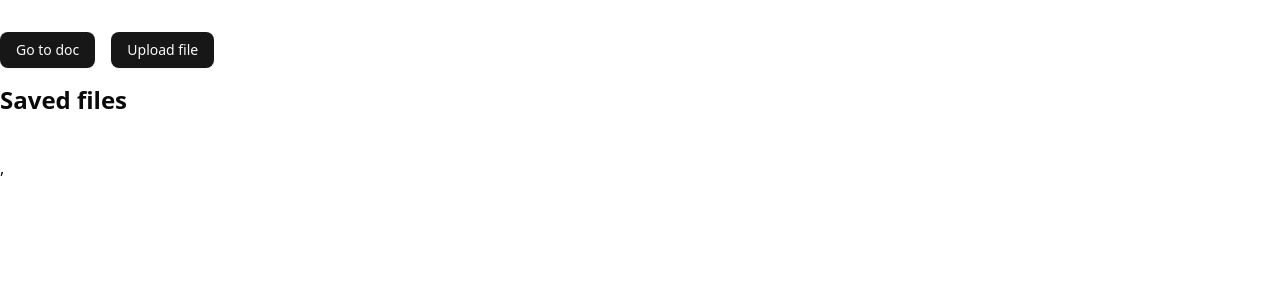
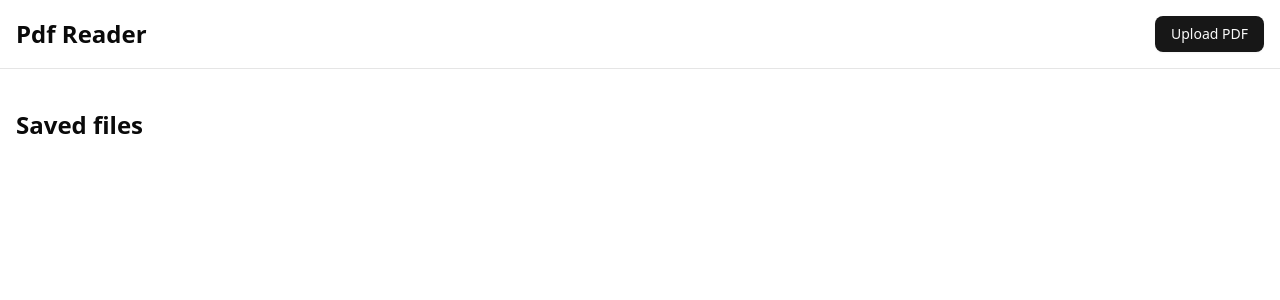
Before and after one commit to Ar0manKhan/pdf-viewing-experience, a React (Vite) app: page / in a window 1280 px wide. Shown: the top 300 px of the page. Built offline with nearby package versions, Linux system fonts and the light colour scheme.

Commit message:
feat: header on homepage

```diff
--- a/src/main.tsx
+++ b/src/main.tsx
@@ -3,16 +3,11 @@ import "./index.css";
 import { createBrowserRouter, Outlet, RouterProvider } from "react-router";
 import { lazy, StrictMode } from "react";
 
-const HomeOutlet = lazy(() => import("./pages/outlet"));
 const Homepage = lazy(() => import("./pages/App"));
 const Upload = lazy(() => import("./pages/Upload"));
 const Doc = lazy(() => import("./pages/doc/Doc"));
 
 const router = createBrowserRouter([
-  {
-    path: "",
-    Component: HomeOutlet,
-    children: [
   {
     path: "/",
     Component: Homepage,
@@ -20,8 +15,6 @@ const router = createBrowserRouter([
   {
     path: "/upload",
     Component: Upload,
-      },
-    ],
   },
   {
     path: "/doc",
@@ -38,5 +31,5 @@ const router = createBrowserRouter([
 createRoot(document.getElementById("root")!).render(
   <StrictMode>
     <RouterProvider router={router} />,
-  </StrictMode>,
+  </StrictMode>
 );
--- a/src/pages/App.tsx
+++ b/src/pages/App.tsx
@@ -5,16 +5,20 @@ import { getDocs } from "@/lib/indexedDb/docStore";
 
 export default function App() {
   return (
-    <div className="container mx-auto py-4">
-      <div className="flex gap-4">
-        <Link to="/doc">
-          <Button>Go to doc</Button>
-        </Link>
-        <Link to="/upload">
-          <Button>Upload file</Button>
-        </Link>
-      </div>
-      <SavedFiles />
+    <div className="min-h-screen bg-background">
+      <header className="border-b bg-background/95 backdrop-blur supports-[backdrop-filter]:bg-background/60">
+        <div className="container mx-auto px-4 py-4">
+          <div className="flex items-center justify-between">
+            <h1 className="text-2xl font-bold text-foreground">Pdf Reader</h1>
+            <Link to="/upload">
+              <Button>Upload PDF</Button>
+            </Link>
+          </div>
+        </div>
+      </header>
+      <main className="container mx-auto px-4 py-6">
+        <SavedFiles />
+      </main>
     </div>
   );
 }
--- a/src/pages/outlet.tsx
+++ /dev/null
@@ -1,9 +0,0 @@
-import { Outlet } from "react-router";
-
-export default function Component() {
-  return (
-    <div className="container mx-auto py-4">
-      <Outlet />
-    </div>
-  );
-}
```
Also changed, not shown: .clinerules/shadcn-components.md (added). Lines whose indentation alone changed are shown as unchanged.
